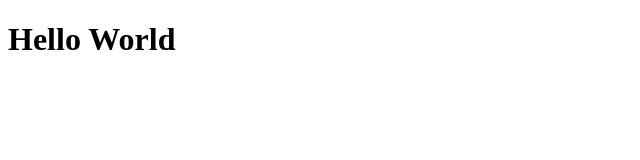
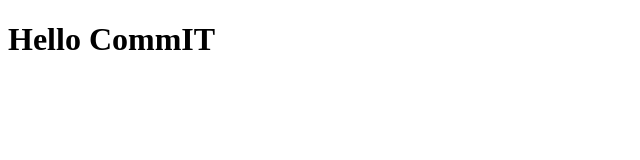
Before and after one commit to ohad1310/hello, a plain HTML site: page index.html in a window 1280 px wide. Shown: the whole page, without its empty margins (0-640 px from the left). Drawn offline with Linux system fonts and the light colour scheme.

Commit message:
changes to index

```diff
--- a/index.html
+++ b/index.html
@@ -6,7 +6,7 @@
 </head>
 <body>
 
-<h1>Hello World</h1>
+<h1>Hello CommIT</h1>
 
 </body>
 </html>
```
